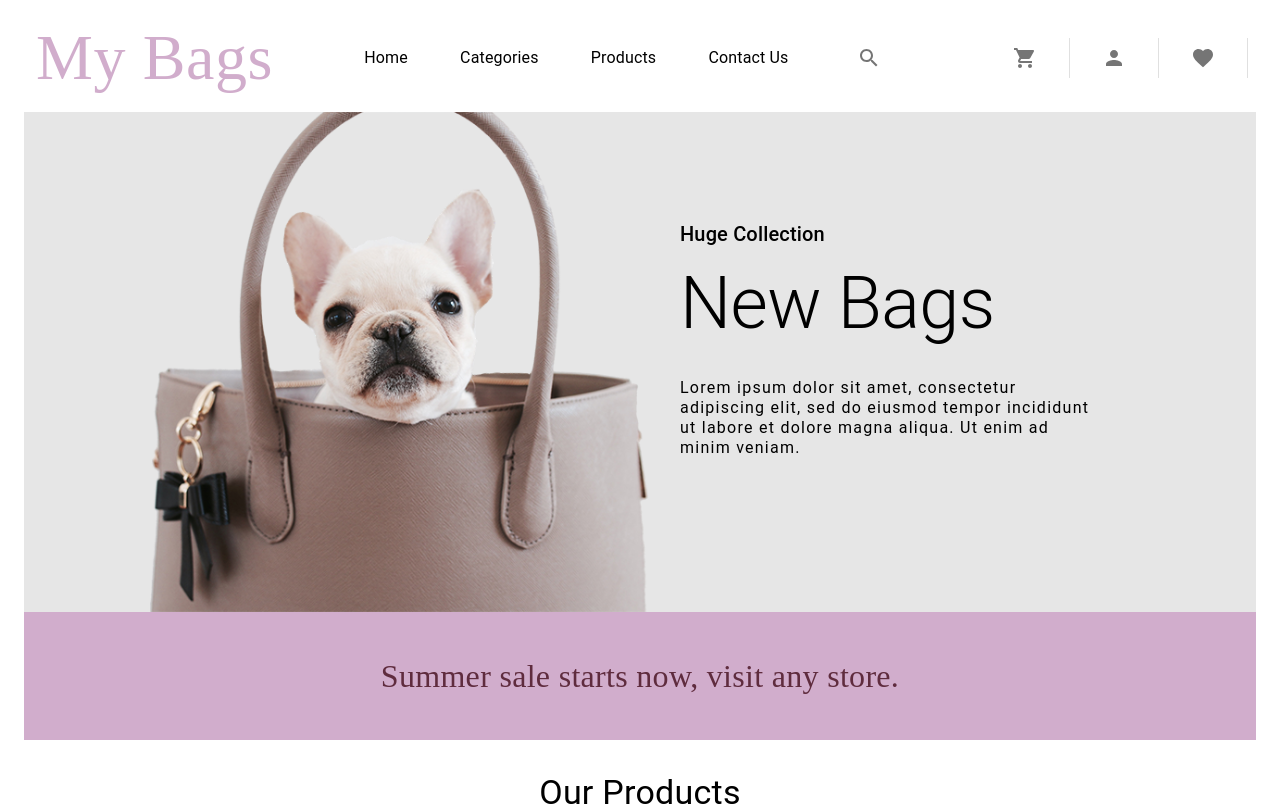
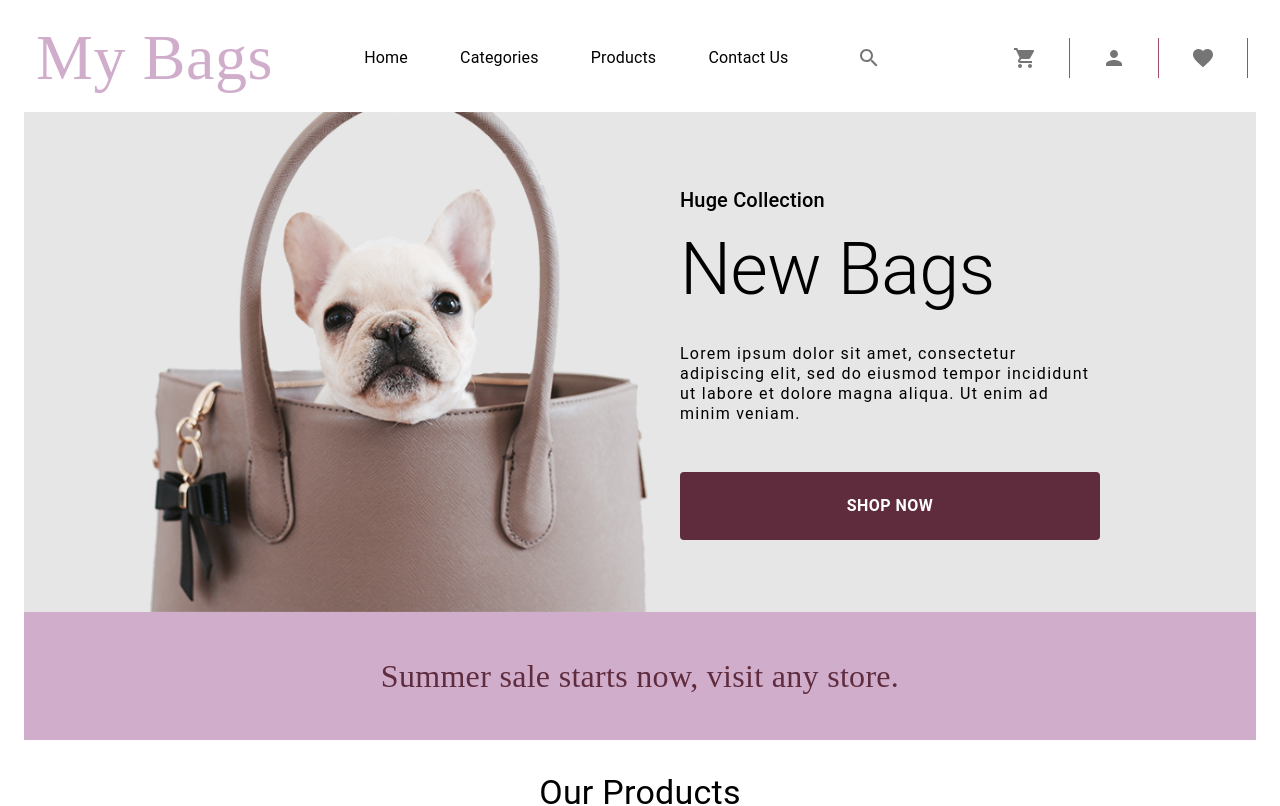
Before and after one commit to Michelle-Lefebvre/react-store-bags, a React (Create React App) app: page / in a window 1280 px wide. Shown: the top 806 px of the page. Built offline with nearby package versions, Linux system fonts and the light colour scheme; a web font is replaced by a local one.

Commit message:
add shop now button custom styles

```diff
--- a/package.json
+++ b/package.json
@@ -11,6 +11,7 @@
     "@testing-library/jest-dom": "^5.16.5",
     "@testing-library/react": "^13.4.0",
     "@testing-library/user-event": "^13.5.0",
+    "polished": "^4.2.2",
     "react": "^18.2.0",
     "react-dom": "^18.2.0",
     "react-scripts": "5.0.1",
--- a/src/components/banner/Banner.js
+++ b/src/components/banner/Banner.js
@@ -5,6 +5,7 @@ import {
   BannerContent,
   BannerDescription,
   BannerImage,
+  BannerShopButton,
   BannerTitle,
 } from "../../styles/bannerStyles";
 
@@ -22,6 +23,7 @@ export default function Banner() {
           eiusmod tempor incididunt ut labore et dolore magna aliqua. Ut enim ad
           minim veniam.
         </BannerDescription>
+        <BannerShopButton color="primary">Shop Now</BannerShopButton>
       </BannerContent>
     </BannerContainer>
   );
--- a/src/styles/bannerStyles.js
+++ b/src/styles/bannerStyles.js
@@ -1,6 +1,7 @@
 import { styled } from "@mui/material/styles";
-import { Box, Typography } from "@mui/material";
+import { Box, Button, Typography } from "@mui/material";
 import { Colors } from "./themeStyles";
+import { shouldForwardProp } from "@mui/styled-engine";
 
 export const BannerContainer = styled(Box)(({ theme }) => ({
   display: "flex",
@@ -54,3 +55,24 @@ export const BannerDescription = styled(Typography)(({ theme }) => ({
     marginBottom: "1.5em",
   },
 }));
+
+export const BannerShopButton = styled(Button, {
+  // Configure which props should be forwarded on DOM
+  shouldForwardProp: (prop) => prop !== "color",
+  name: "MyShopButton",
+  slot: "Root",
+  // We are specifying here how the styleOverrides are being applied based on props
+  overridesResolver: (props, styles) => [
+    styles.root,
+    props.color === "primary" && styles.primary,
+    props.color === "secondary" && styles.secondary,
+  ],
+})(({ theme }) => ({
+  padding: "20px 0px",
+  fontWeight: "bold",
+  fontSize: "16px",
+  [theme.breakpoints.down("sm")]: {
+    padding: "10px 0px",
+    fontSize: "14px",
+  },
+}));
--- a/src/styles/themeStyles.js
+++ b/src/styles/themeStyles.js
@@ -1,4 +1,7 @@
 import { createTheme } from "@mui/material/styles";
+import { darken, lighten } from "polished";
+
+export const DrawerWidth = 250;
 
 export const Colors = {
   primary: "#5f2c3e",
@@ -7,22 +10,22 @@ export const Colors = {
   info: "#00a2ff",
   danger: "#FF5722",
   warning: "#FFC107",
-  dark: "#3c1121",
+  dark: "#0e1b20",
   light: "#aaa",
-  muted: "#cac7c2",
+  muted: "#abafb3",
   border: "#DDDFE1",
-  inverse: "#2F3d4a",
-  shaft: "#333333",
-  //////////////
+  inverse: "#2F3D4A",
+  shaft: "#333",
+  ///////////////
   // Grays
-  //////////////
+  ///////////////
   dim_grey: "#696969",
   dove_gray: "#d5d5d5",
   body_bg: "#f3f6f9",
   light_gray: "rgb(230,230,230)",
-  //////////////
+  ///////////////
   // Solid Color
-  //////////////
+  ///////////////
   white: "#fff",
   black: "#000",
 };
@@ -36,6 +39,7 @@ const theme = createTheme({
       main: Colors.secondary,
     },
   },
+
   components: {
     MuiButton: {
       defaultProps: {
@@ -43,6 +47,56 @@ const theme = createTheme({
         disableElevation: true,
       },
     },
+    MuiTooltip: {
+      defaultProps: {
+        arrow: true,
+      },
+      styleOverrides: {
+        tooltip: {
+          background: Colors.primary,
+        },
+        arrow: {
+          color: Colors.primary,
+        },
+      },
+    },
+    MuiDrawer: {
+      styleOverrides: {
+        paper: {
+          width: DrawerWidth,
+          background: Colors.primary,
+          color: Colors.secondary,
+          borderRadius: "0px 100px 0px 0px",
+          borderRight: `1px solid ${Colors.primary}`,
+        },
+      },
+    },
+    MuiDivider: {
+      styleOverrides: {
+        root: {
+          borderColor: lighten(0.2, Colors.primary),
+        },
+      },
+    },
+    MyShopButton: {
+      styleOverrides: {
+        root: {
+          color: Colors.white,
+        },
+        primary: {
+          background: Colors.primary,
+          "&:hover": {
+            background: lighten(0.05, Colors.primary),
+          },
+        },
+        secondary: {
+          background: `${Colors.secondary}`,
+          "&:hover": {
+            background: lighten(0.05, Colors.primary),
+          },
+        },
+      },
+    },
   },
 });
 
```
Also changed, not shown: 2 other files (tests, documents, lock files or other folders).
